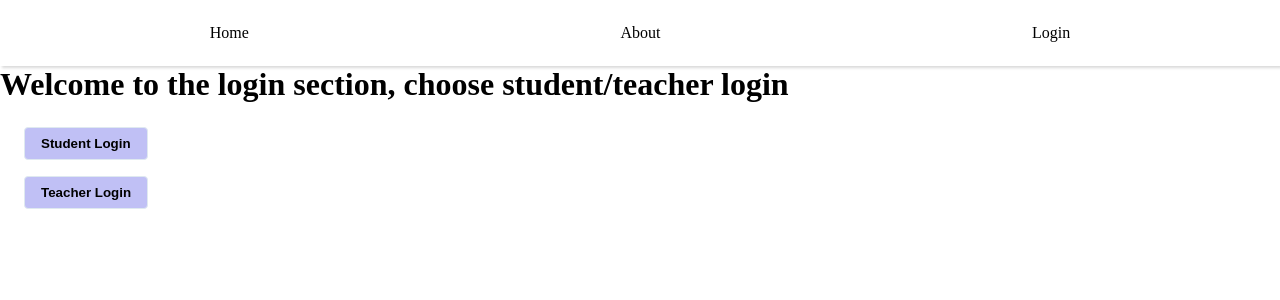
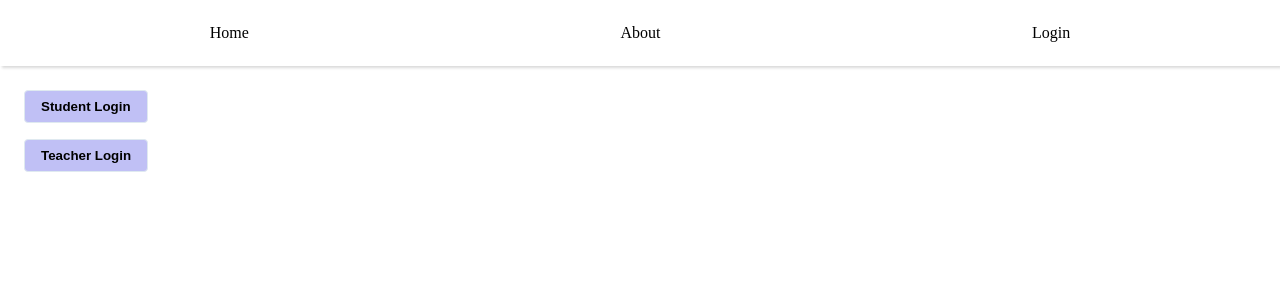
Before and after one commit to anikets2001/next-app, a Next.js app: page /login in a window 1280 px wide. Shown: the top 300 px of the page. Built offline with nearby package versions, Linux system fonts and the light colour scheme.

Commit message:
feat: conditional layout

```diff
--- a/src/app/login/layout.js
+++ b/src/app/login/layout.js
@@ -1,12 +1,19 @@
-import React from 'react'
+"use client";
+import { usePathname } from "next/navigation";
+import React from "react";
 
-const Layout = ({children}) => {
+const Layout = ({ children }) => {
+  const pathName = usePathname();
   return (
     <div>
+      {/* conditional layout (showing layout only for student login) */}
+      {pathName.includes("loginStudent") ? (
         <h1>Welcome to the login section, choose student/teacher login</h1>
-        {children}
+      ) : null}
+
+      {children}
     </div>
-  )
-}
+  );
+};
 
-export default Layout
+export default Layout;
```
Also changed, not shown: src/Notes/04_Layout.js (+26 -0 lines).
